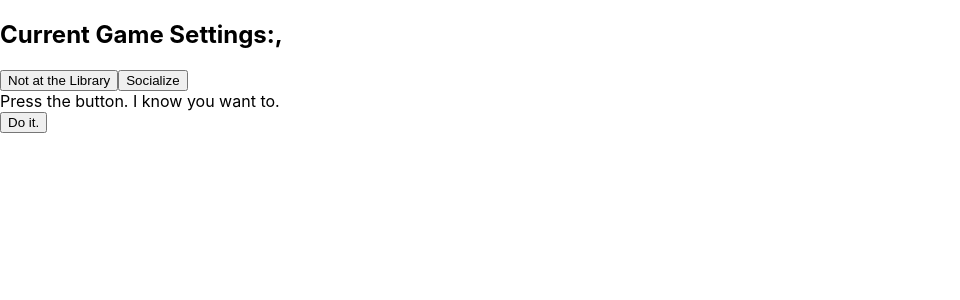
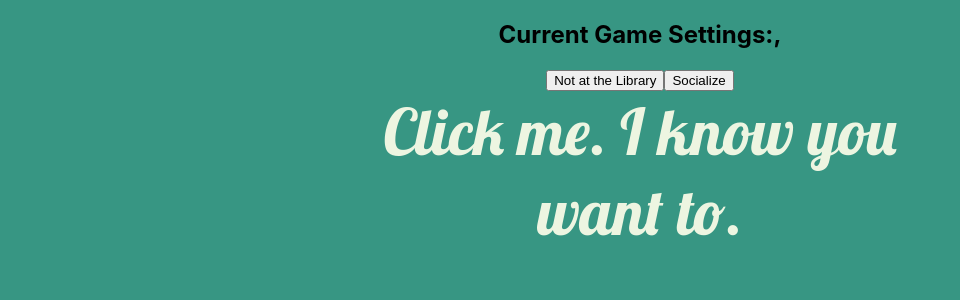
Before and after one commit to Alankmc/So-Today, a React (Create React App) app: page / in a window 1280 px wide. Shown: the top 300 px of the page, without its empty margins (0-960 px from the left). Built offline with nearby package versions, Linux system fonts and the light colour scheme.

Commit message:
Did minimal CSS with nifty animations

```diff
--- a/public/index.html
+++ b/public/index.html
@@ -1,6 +1,7 @@
 <!DOCTYPE html>
 <html lang="en">
   <head>
+    <link href="https://fonts.googleapis.com/css?family=Lobster|Pacifico" rel="stylesheet">
     <meta charset="utf-8">
     <link rel="shortcut icon" href="%PUBLIC_URL%/favicon.ico">
     <meta name="viewport" content="width=device-width, initial-scale=1, shrink-to-fit=no">
--- a/src/components/action-text/ActionText.css
+++ b/src/components/action-text/ActionText.css
@@ -0,0 +1,19 @@
+.action-text-container {
+  width: 80%;
+  margin: 0 auto 0 auto;
+}
+.action-text {
+  color: #EDF5E1;
+  font-size: 4em;
+  -webkit-transition: font-size 0.2s; /* For Safari 3.1 to 6.0 */
+  transition: font-size 0.2s;
+
+  /* font-family: 'Pacifico', cursive; */
+  font-family: 'Lobster', cursive;
+
+}
+
+.action-text:hover {
+  font-size: 4.3em;
+  /* width: 100%; */
+}
--- a/src/components/action-text/ActionText.js
+++ b/src/components/action-text/ActionText.js
@@ -1,12 +1,33 @@
 import React from 'react';
 import ShareBuilder from './action-builders/ShareBuilder';
+import './ActionText.css';
 
 const ACTIONS = ['share'];
+const BREAK_AT = 5;
 
 export default class ActionText extends React.Component {
+  static breakText(text) {
+    const breaker = text.split(' ');
+    let currIndex = 0;
+    const currArr = [];
+    while (currIndex - breaker.length) {
+      const thisArr = [];
+      for (let i = 0; i < BREAK_AT; i += 1) {
+        if (currIndex === breaker.length) {
+          break;
+        }
+        thisArr.push(breaker[currIndex]);
+        currIndex += 1;
+      }
+      currArr.push(thisArr.join(' '));
+    }
+
+    return currArr;
+  }
+
   state = {
     currentAction: undefined,
-    actionText: 'Press the button. I know you want to.',
+    actionText: 'Click me. I know you want to.',
   };
 
   static getMeFromArray(arr) {
@@ -37,11 +58,18 @@ export default class ActionText extends React.Component {
       share: new ShareBuilder(gameParams),
     };
 
+    const brokenText = ActionText.breakText(actionText);
+
     return (
-      <div id="action-text">
-        <span>{actionText}</span>
+      <div id="action-text" className="action-text-container">
+        <span
+          onClick={this.buttonHandler}
+          id="action-text--span"
+          className="action-text"
+        >
+          {brokenText.map(text => (<>{text}<br /></>))}
+        </span>
         <br />
-        <button type="button" onClick={this.buttonHandler}>Do it.</button>
       </div>
     );
   }
--- a/src/components/app/App.css
+++ b/src/components/app/App.css
@@ -2,21 +2,6 @@
   text-align: center;
 }
 
-.App-logo {
-  animation: App-logo-spin infinite 20s linear;
-  height: 40vmin;
-}
-
-.App-header {
-  background-color: #282c34;
-  min-height: 100vh;
-  display: flex;
-  flex-direction: column;
-  align-items: center;
-  justify-content: center;
-  font-size: calc(10px + 2vmin);
-  color: white;
-}
 
 .App-link {
   color: #61dafb;
--- a/src/components/app/App.js
+++ b/src/components/app/App.js
@@ -29,7 +29,7 @@ class App extends Component {
     const { gameParams } = this.state;
     console.log('ummm.... not rendering?');
     return (
-      <div id="root-app">
+      <div id="root-app" className="App">
         <h2>Current Game Settings:
           { gameParams.no_library ? 'No Library' : ''},
           {gameParams.icebreak ? 'Icebreak' : ''}
--- a/src/index.css
+++ b/src/index.css
@@ -6,6 +6,7 @@ body {
     sans-serif;
   -webkit-font-smoothing: antialiased;
   -moz-osx-font-smoothing: grayscale;
+  background-color: #379683;
 }
 
 code {
```
